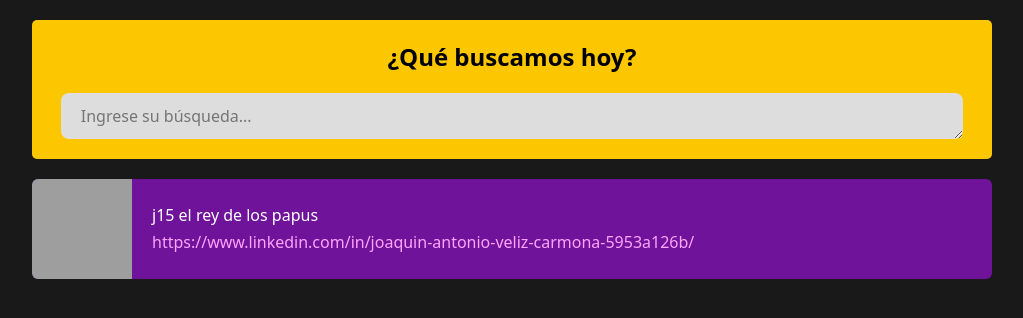
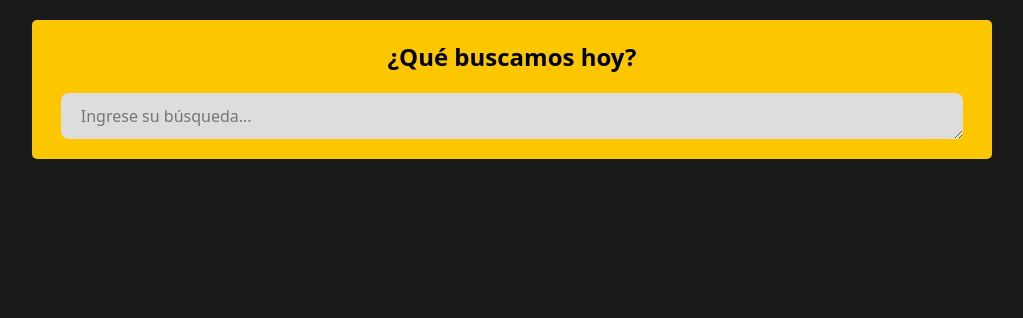
Before and after one commit to JoseMiGuerrero16/Modelos, a Flask app: page / in a window 1280 px wide. Shown: the part 87-405 px from the top of the page, without its empty margins (128-1151 px from the left). Run offline with Flask 3, Linux system fonts and the light colour scheme; grey boxes are pictures that could not be loaded.

Commit message:
Update home.html

```diff
--- a/templates/home.html
+++ b/templates/home.html
@@ -15,13 +15,7 @@
     </section>
 
     <section class="resultados-busqueda" id="resultados-busqueda">
-      <div class="resultado-busqueda">
-        <img src="https://encrypted-tbn3.gstatic.com/images?q=tbn:ANd9GcRoFYiyUpwLQSvjO_Nz07JZZul2c_GyKKe-YJ2zy2Kmk6slI8SwO5pkWP8" alt="profile_picture" draggable="false">
-        <div class="resultado-metadata">
-          <span>j15 el rey de los papus</span>
-          <a href="https://www.linkedin.com/in/joaquin-antonio-veliz-carmona-5953a126b/">https://www.linkedin.com/in/joaquin-antonio-veliz-carmona-5953a126b/</a>
-        </div>
-      </div>
+      <div class="resultado-busqueda"></div>
     </section>
 </div>
 {% endblock %}
```
